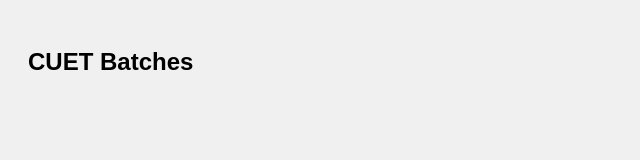
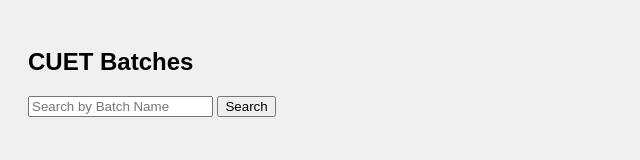
Before and after one commit to freeebatch/Websit, a plain HTML site: page index.html in a window 1280 px wide. Shown: the whole page, without its empty margins (0-640 px from the left). Drawn offline with Linux system fonts and the light colour scheme; no server answers.

Commit message:
Update index.html

```diff
--- a/index.html
+++ b/index.html
@@ -9,6 +9,14 @@
 <body>
 
   <h2>CUET Batches</h2>
+
+  <!-- Search Input and Button -->
+  <div>
+    <input type="text" id="search-input" placeholder="Search by Batch Name" />
+    <button onclick="searchBatches()">Search</button>
+  </div>
+
+  <!-- Cards Container -->
   <div id="cards-container"></div>
 
   <script src="script.js"></script>
```
